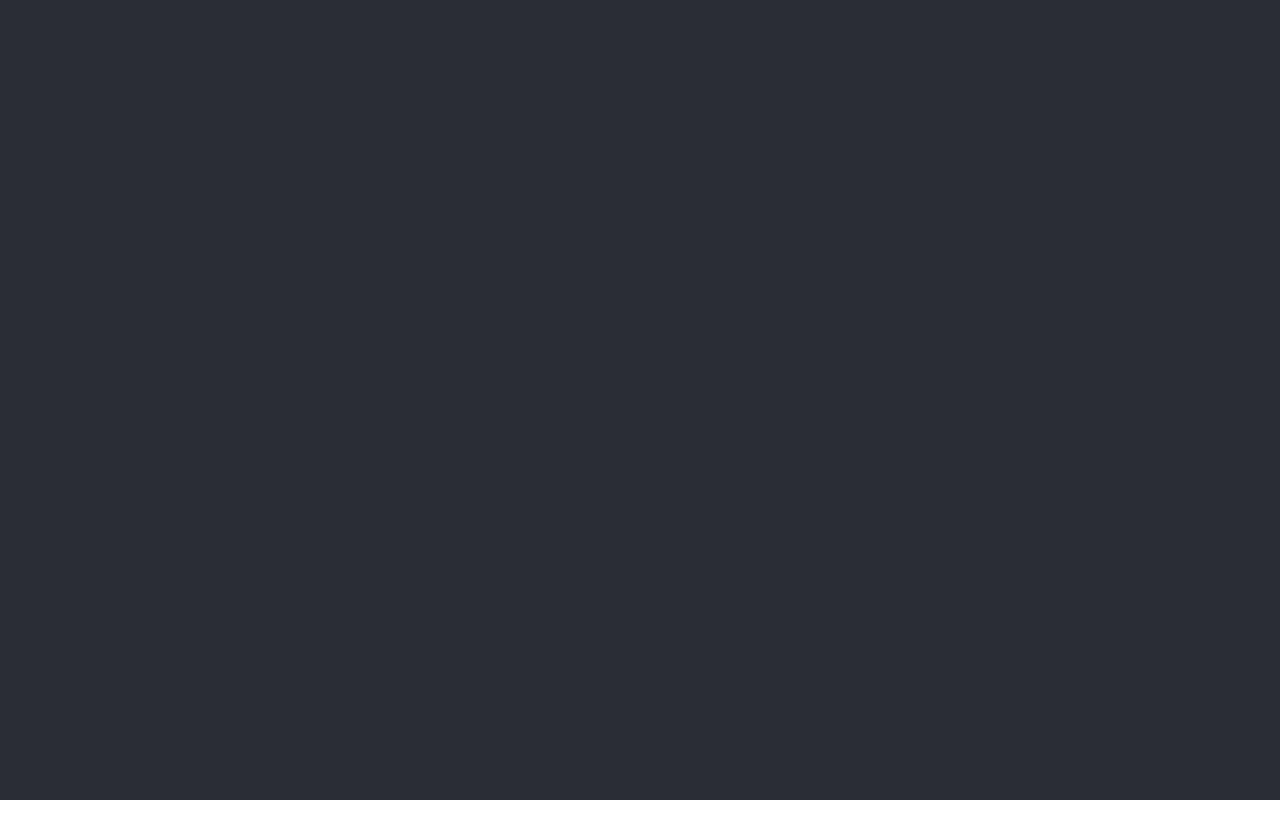
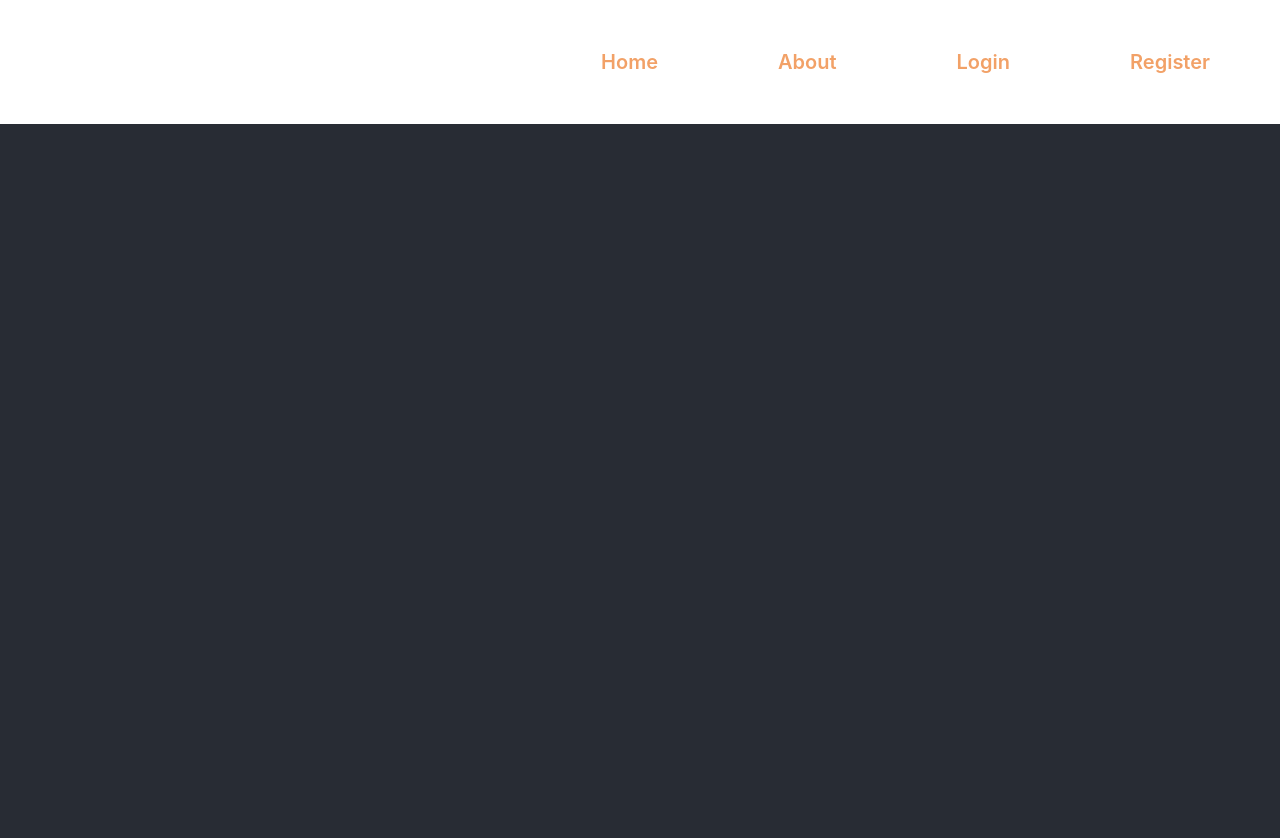
Before and after one commit to murilolmartins/app_habitos, a React (Create React App) app: page /login in a window 1280 px wide. Shown: the top 838 px of the page. Before the commit the page ends 800 px from the top, so only its background shows below. Built offline with nearby package versions, Linux system fonts and the light colour scheme.

Commit message:
feat: header structure done, functions in progress

```diff
--- a/src/App.js
+++ b/src/App.js
@@ -1,8 +1,10 @@
 import "./App.css";
+import Header from "./components/DesktopHeader";
 
 function App() {
   return (
     <div className="App">
+      <Header></Header>
       <div className="App-Container"></div>
     </div>
   );
--- /dev/null
+++ b/src/components/DesktopHeader/index.jsx
@@ -0,0 +1,17 @@
+import { Link } from "react-router-dom";
+import { Container } from "./style";
+
+const Header = () => {
+  return (
+    <Container>
+      <img />
+      <div>
+        <Link>Home</Link>
+        <Link>About</Link>
+        <Link>Login</Link>
+        <Link>Register</Link>
+      </div>
+    </Container>
+  );
+};
+export default Header;
--- /dev/null
+++ b/src/components/DesktopHeader/style.js
@@ -0,0 +1,18 @@
+import styled from "styled-components";
+export const Container = styled.div`
+  display: flex;
+  flex-direction: row;
+  justify-content: space-between;
+  div {
+    display: flex;
+    justify-content: space-evenly;
+    a {
+      margin: 50px;
+      margin-right: 70px;
+      text-decoration: none;
+      color: #f2a167;
+      font-weight: 600;
+      font-size: 1.25rem;
+    }
+  }
+`;
```
